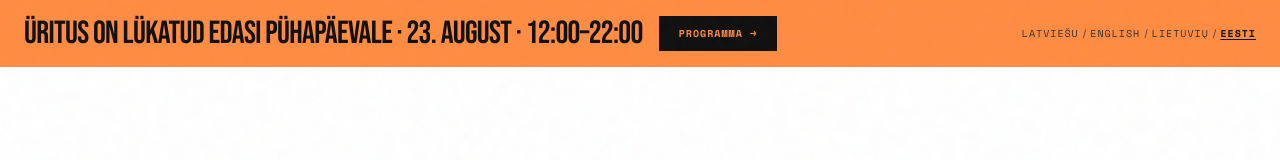
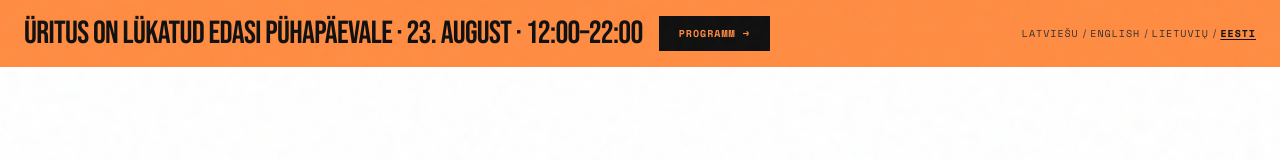
Before and after one commit to vasiljevsvladislavs-dot/rowbaltic, a Next.js app: page /ee in a window 1280 px wide. Shown: the top 160 px of the page. Built offline with nearby package versions, Linux system fonts and the light colour scheme.

Commit message:
fix: translate Programme button in announcement banner

```diff
--- a/src/app/[lang]/page.tsx
+++ b/src/app/[lang]/page.tsx
@@ -30,7 +30,7 @@ export default async function LangPage({
             href="#programma"
             className="shrink-0 font-mono font-bold text-[10px] uppercase tracking-widest bg-ink-900 text-acid px-5 py-2.5 hover:opacity-80 transition-opacity"
           >
-            Programma →
+            {dict.hero.register_cta} →
           </a>
         </div>
         <div className="shrink-0">
```
